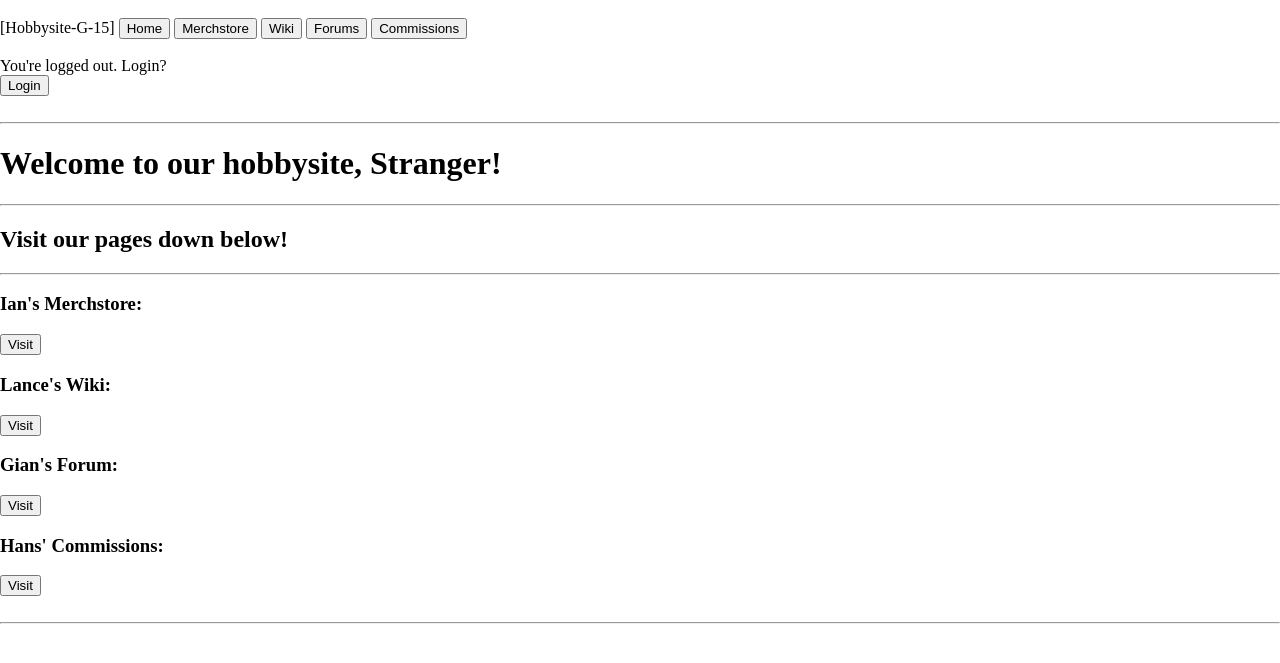
After one commit to LCBT-student/hobbysite-G-15, a Django app: page /homepage/ in a window 1280 px wide. The commit adds this page. Shown: the top 663 px of the page. Run offline with Django 5.2, Linux system fonts and the light colour scheme.

Commit message:
made a homepage and navbar

```diff
--- a/hobbysite/hobbysite/settings.py
+++ b/hobbysite/hobbysite/settings.py
@@ -131,7 +131,7 @@ STATICFILES_DIRS = [
 ]
 STATIC_URL = '/static/'
 LOGIN_REDIRECT_URL = '/homepage'
-LOGOUT_REDIRECT_URL = '/profile/login'
+LOGOUT_REDIRECT_URL = '/homepage'
 MEDIA_ROOT = BASE_DIR/'media'
 MEDIA_URL = '/media/'
 
--- a/hobbysite/hobbysite/urls.py
+++ b/hobbysite/hobbysite/urls.py
@@ -23,5 +23,6 @@ urlpatterns = [
     path('merchstore/', include('merchstore.urls')),
     path('commissions/', include('commissions.urls', namespace='commissions')),
     path('forum/', include('forum.urls', namespace="forum")),
-    path('profile/', include('django.contrib.auth.urls'))
+    path('profile/', include('django.contrib.auth.urls')),
+    path('homepage/', include('user_management.urls')),
 ]
--- a/hobbysite/templates/base.html
+++ b/hobbysite/templates/base.html
@@ -3,18 +3,33 @@
 <html lang="en">
     <head>
         <link rel="stylesheet" href="{% static 'css/main.css' %}" type="text/css">
-        <title>{% block title %}My amazing site{% endblock %}</title>
+        <title>{% block title %}Our Hobbysite{% endblock %}</title>
     </head>
     <header>
-        <h2>{% block pageheading %}{% endblock %}</h2>
+        <br>
+        <div class="topnav">
+            [Hobbysite-G-15]
+            <a href="{% url 'user_management:homepage' %}">
+                <button type="submit">Home</button></a>
+            <a href="{% url 'merchstore:product_list' %}">
+                <button type="submit">Merchstore</button></a>
+            <a href="{% url 'wiki:article_list_view' %}">
+                <button type="submit">Wiki</button></a>
+            <a href="{% url 'forum:threads' %}">
+                <button type="submit">Forums</button></a>
+            <a href="{% url 'commissions:commission_list' %}">
+                <button type="submit">Commissions</button></a>
+        </div><br>
         {% block login %}
             {% if user.is_authenticated %}
+                You're logged in as {{ user.profile }}. Logout?
                 <form method="POST" action="{% url 'logout' %}">
                     {% csrf_token %}
                     {{ form.as_p }}
                     <button type="submit">Logout</button>
                 </form>
             {% else %}
+                You're logged out. Login?
                 <form method="POST" action="{% url 'login' %}">
                     {% csrf_token %}
                     {{ form.as_p }}
@@ -22,6 +37,8 @@
                 </form>
             {% endif %}
         {% endblock %}
+        <br>
+        <hr>
     </header>
     <body>
         <div id="content">
--- /dev/null
+++ b/hobbysite/user_management/templates/homepage.html
@@ -0,0 +1,28 @@
+{% extends 'base.html' %}
+{% load static %}
+
+{% block title %}Homepage{% endblock %}
+{% block content %}
+    <h1>Welcome to our hobbysite,
+    {% if user.is_authenticated %}
+        {{ user.profile.name }}!
+    {% else %}
+        Stranger!
+    {% endif %}
+    </h1><hr>
+    <h2>Visit our pages down below!</h2>
+    <hr>
+    <h3>Ian's Merchstore:</h3>
+    <a href="{% url 'merchstore:product_list' %}">
+        <button type="submit">Visit</button></a><br>
+    <h3>Lance's Wiki:</h3>
+    <a href="{% url 'wiki:article_list_view' %}">
+        <button type="submit">Visit</button></a><br>
+    <h3>Gian's Forum:</h3>
+    <a href="{% url 'forum:threads' %}">
+        <button type="submit">Visit</button></a><br>
+    <h3>Hans' Commissions:</h3>
+    <a href="{% url 'commissions:commission_list' %}">
+        <button type="submit">Visit</button></a><br><br>
+        <hr><br><br>
+{% endblock %}
--- a/hobbysite/user_management/urls.py
+++ b/hobbysite/user_management/urls.py
@@ -1,8 +1,9 @@
 from django.urls import path
-from .views import UserUpdateView
+from .views import UserUpdateView, HomepageListView
 
 
 urlpatterns = [
-    path('', UserUpdateView.as_view(), name='profile'),
+    path('update', UserUpdateView.as_view(), name='profile'),
+    path('', HomepageListView.as_view(), name='homepage')
 ]
 app_name = "user_management"
--- a/hobbysite/user_management/views.py
+++ b/hobbysite/user_management/views.py
@@ -1,5 +1,8 @@
 from django.views.generic.edit import UpdateView
+from django.views.generic.list import ListView
 from.models import Profile
+
+from django.shortcuts import render, redirect
 
 # Create your views here.
 
@@ -7,3 +10,7 @@ class UserUpdateView(UpdateView):
     model = Profile
     template_name = 'profile.html'
     context_object_name = 'profile'
+
+class HomepageListView(ListView):
+    model = Profile
+    template_name = 'homepage.html'
```
Also changed, not shown: hobbysite/commissions/templates/applicant_edit.html (deleted, +0 -15 lines), hobbysite/wiki/migrations/0006_alter_comment_options.py (added).
